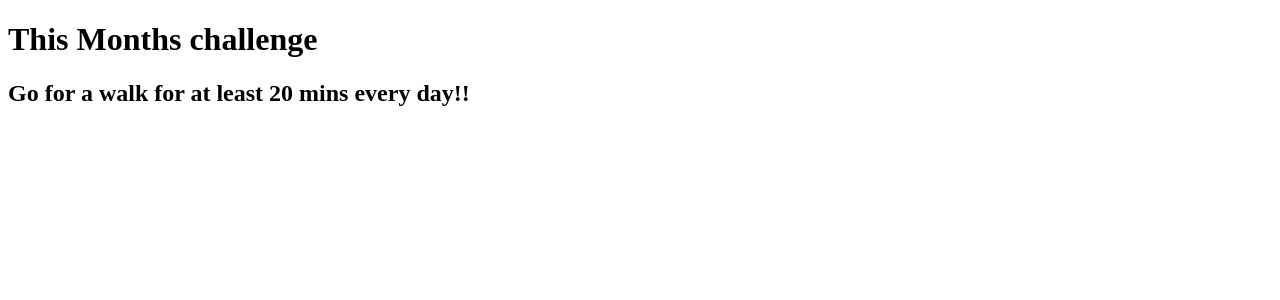
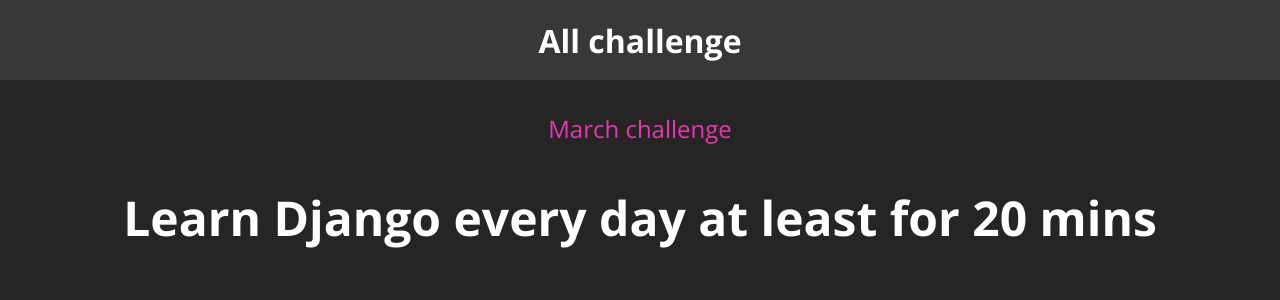
Before and after one commit to Theycallmejoly/monthlychallanges, a Django app: page /challenges/march in a window 1280 px wide. Shown: the top 300 px of the page. Run offline with Django 5.2, Linux system fonts and the light colour scheme.

Commit message:
Adding statics and templates

```diff
--- /dev/null
+++ b/challenges/static/challenges/challenge.css
@@ -0,0 +1,21 @@
+h1,h2{
+    text-align: center;
+    color: white;
+}
+
+
+h1{
+    font-weight: normal;
+    font-size: 1.5rem;
+    margin: 2rem 0 1rem 0;
+    color: #e33aab;
+}
+
+h2{
+    font-size: 3rem;
+}
+
+.falback{
+    text-align: center;
+    color: white;
+}
--- /dev/null
+++ b/challenges/static/challenges/includes/header.css
@@ -0,0 +1,25 @@
+header{
+    width: 100%;
+    height: 5rem;
+    background-color: #393737;
+}
+
+header nav{
+    width: 100%;
+    height: 100%;
+    display: flex;
+    justify-content: center;
+    align-items:center ;
+}
+
+header nav a{
+    color: white;
+    font-size: 2rem;
+    font-weight: bold;
+    text-decoration: none;
+}
+
+header nav a:hover,
+header nav a:active{
+    color: #e33aab;
+}
--- a/challenges/templates/challenges/challenge.HTML
+++ b/challenges/templates/challenges/challenge.HTML
@@ -1,13 +1,21 @@
-<!DOCTYPE html>
-<html lang="en">
-<head>
-    <meta charset="UTF-8">
-    <meta name="viewport" content="width=device-width, initial-scale=1.0">
-    <title>Monthly challenge</title>
-</head>
-<body>
-    <h1>This Months challenge</h1>
-    <h2>Go for  a walk for at least 20 mins every day!!</h2>
+{% extends "base.html" %}
+{% load static %}
 
-</body>
-</html>
+{% block css_files %}
+    <!--it will go the static folder as we loaded it in the line 3 and than go to the challenges folder and import the challenges.css file-->
+    <link rel = "stylesheet" href="{% static "challenges/challenge.css" %}">
+    <link rel = "stylesheet" href="{% static "challenges/includes/header.css" %}">
+{% endblock css_files %}
+
+{% block page_title %}{{month_name}}{% endblock page_title %}
+
+{% block content %}
+    {% include "challenges/includes/header.html" %}
+
+    <h1>{{month_name|title}}  challenge </h1>
+    {% if  text  is not None %}
+        <h2>{{ text}}</h2>
+    {% else%}
+        <h2 class="fallback">You dont have any challenge for this month</h2>
+    {% endif %}
+{% endblock content %}
--- /dev/null
+++ b/challenges/templates/challenges/includes/header.html
@@ -0,0 +1,5 @@
+<header>
+    <nav>
+        <a href = "{% url "index" %}">All challenge</a>
+    </nav>
+</header>
--- a/challenges/urls.py
+++ b/challenges/urls.py
@@ -3,7 +3,7 @@
 
 urlpatterns = [
 #Using empty string to acces the main page that means Challenges page
-path("" , views.index),
+path("" , views.index , name="index"),
 path("<int:month>" , views.monthly_challenge_by_number ),
 #Setting the name for using the reverse utility function. Read more in views.py file.
 path("<str:month>" , views.monthly_challenge , name="month-challenge")
--- a/challenges/views.py
+++ b/challenges/views.py
@@ -1,6 +1,7 @@
 from django.shortcuts import render
-from django.http import HttpResponse , HttpResponseNotFound , HttpResponseRedirect
+from django.http import Http404 , HttpResponseNotFound , HttpResponseRedirect
 from django.urls import reverse
+from django.template.loader import render_to_string
 # Create your views here.
 
 # List of Challenges that we have
@@ -15,19 +16,17 @@
     "august": "Learn Django every day at least for 20 mins",
     "september" : "Learn Django every day at least for 20 mins",
     "october": "Learn Django every day at least for 20 mins",
-    "december": "Learn Django every day at least for 20 mins"
+    "december": None,
+    "november":"Sleep before 12"
 }
 
 def index(request):
     list_items = ""
     months = list(monthly_challenges.keys())
-    #loop through each month in the months that we we created earlier and adding the html tag for each month
-    for month in months:
-        capitalized_month = month.capitalize()
-        month_path = reverse("month-challenge", args=[month])
-        list_items += f"<li><a href=\"{month_path}\">{capitalized_month}</a></li>"
-    response_data = f"<ul>{list_items}</ul>"
-    return HttpResponse(response_data)
+
+    return render(request , "challenges/index.html" , {
+        "months": months
+    })
 
 
 
@@ -48,6 +47,9 @@
     #using try and catch method for unexpected erors
     try:
         challenge_text = monthly_challenges[month]
-        return render(request , "challenges/challenge.html" )
+        return render(request , "challenges/challenge.html" , {
+            "text": challenge_text,
+            "month_name": month
+        } )
     except:
-        return HttpResponse("<h1>This month is not supported</h1>")
+        raise Http404()
--- /dev/null
+++ b/static/style.css
@@ -0,0 +1,10 @@
+@import url('https://fonts.googleapis.com/css2?family=Open+Sans:ital,wght@0,300..800;1,300..800&display=swap');
+
+html {
+    font-family: 'Open Sans', sans-serif;
+}
+
+body {
+    margin: 0;
+    background-color: #262424;
+}
--- /dev/null
+++ b/templates/base.html
@@ -0,0 +1,16 @@
+<!--Again we are loading static but this time the static in the main direcotry or root-->
+{% load static  %}
+<!DOCTYPE html>
+<html lang="en">
+<head>
+    <meta charset="UTF-8">
+    <meta name="viewport" content="width=device-width, initial-scale=1.0">
+    <title> {% block page_title %}My Challenges{% endblock %} </title>
+    <!--So this time the style.css file is directly in static folder, so we dont need to assign it any speical path. just we need the file.-->
+    <link rel = "stylesheet" href= {% static "style.css" %}>
+    {% block css_files  %}{% endblock  %}
+</head>
+<body>
+    {% block content %} {% endblock %}
+</body>
+</html>
```
Also changed, not shown: challenges/static/challenges/challenges.css (added, +38 -0 lines), challenges/templates/challenges/index.html (added, +29 -0 lines), monthlychallanges/settings.py (+6 -1 lines), templates/404.html (added, +8 -0 lines).
